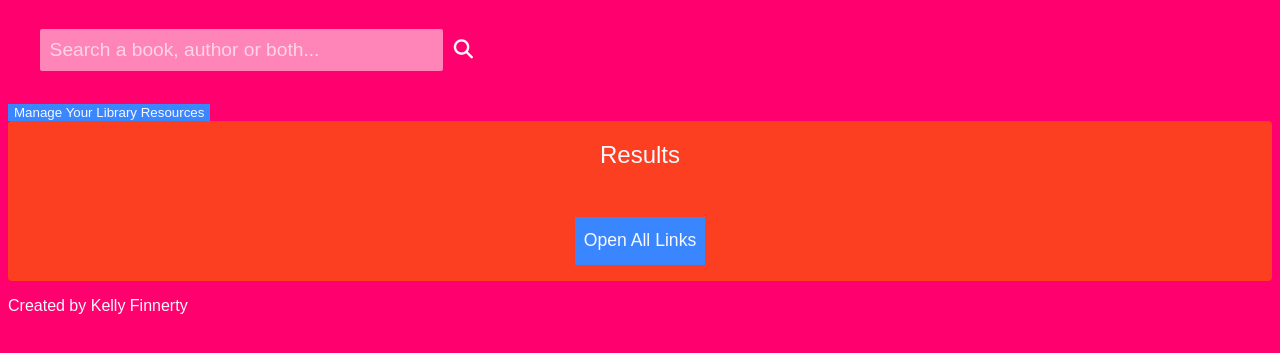
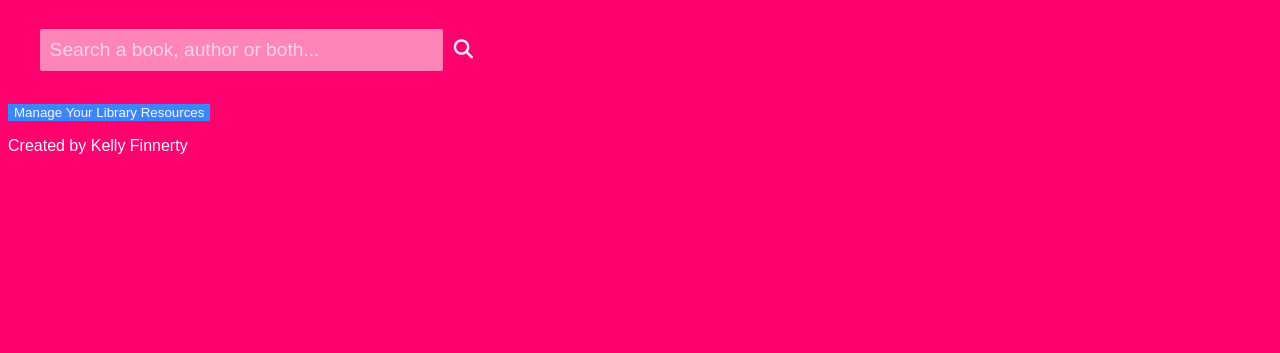
Before and after one commit to kellyfinnerty/overdrive-search, a website built with webpack: page dist/index.html in a window 1280 px wide. Shown: the part 61-414 px from the top of the page. Built offline with nearby package versions, Linux system fonts and the light colour scheme.

Commit message:
hide search area initially"

```diff
--- a/dist/index.html
+++ b/dist/index.html
@@ -21,8 +21,7 @@
     </header>
 
     <main>
-        <div class="search-container">
-
+        <div class="search-container hidden">
             <div id="results-container">
                 <h2 class="results-title">Results</h2>
                 <button id="open-all-links">Open All Links</button>
```
